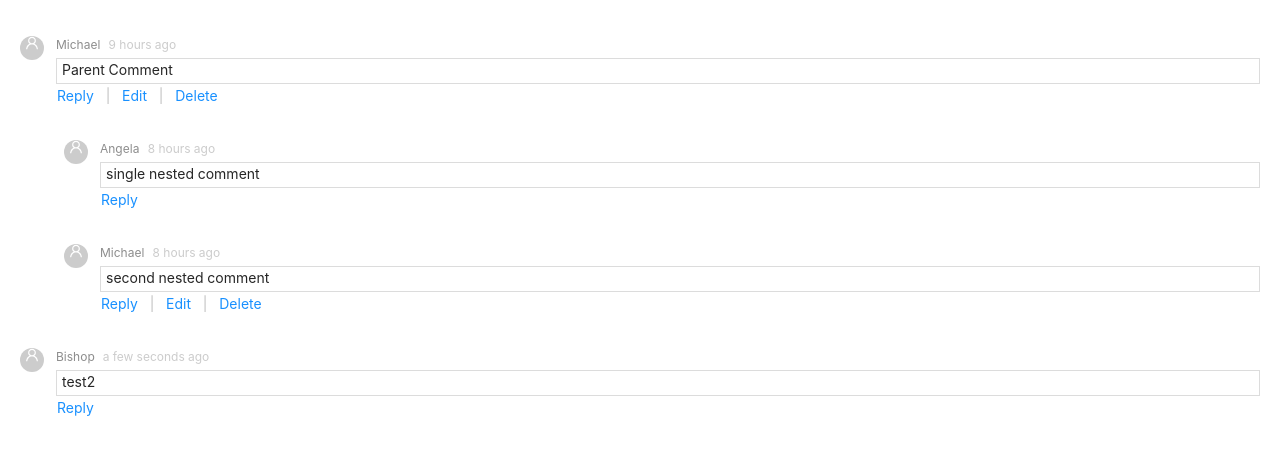
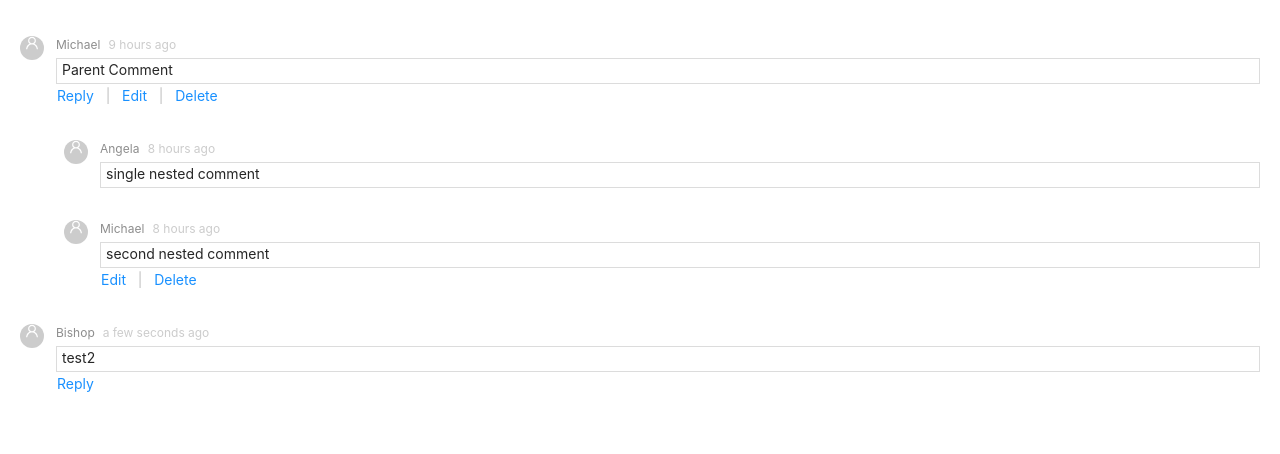
Before and after one commit to thunderperfect/react-ts-w4kqf6, a React (Create React App) app: page / in a window 1280 px wide. Shown: the top 454 px of the page. Built offline with nearby package versions, Linux system fonts and the light colour scheme.

Commit message:
1 file modified

```diff
--- a/CommentEditor.tsx
+++ b/CommentEditor.tsx
@@ -16,6 +16,7 @@ interface EditorProps {
   onSubmit: (item: any, newContentValue: string) => void;
   onEditClick: (item: any) => void;
   onCancelEdit: (item: any) => void;
+  onReplying: (item: any) => void;
   submitting: boolean;
   deleting: boolean;
   onDelete: (item: any) => void;
@@ -32,6 +33,7 @@ export default function Editor({
 }: EditorProps) {
   const contentCopyRef = React.useRef(item.content);
   const [contentCopy, setContentCopy] = React.useState(contentCopyRef.current);
+  const showReply = !item.parentId;
 
   const handleCancelEdit = (e: React.MouseEvent<HTMLElement, MouseEvent>) => {
     onCancelEdit(item);
@@ -87,7 +89,8 @@ export default function Editor({
           </div>
         </React.Fragment>
       )}
-
+      {showReply && (
+        <React.Fragment>
           <Button
             style={{ paddingLeft: 0 }}
             onClick={handleOnEditClick}
@@ -97,11 +100,13 @@ export default function Editor({
           >
             Reply
           </Button>
-
+        </React.Fragment>
+      )}
+      {showReply && isAuthor && <ButtonSpacer />}
       {isAuthor && (
         <Form.Item noStyle style={{ border: '1px solid silver' }}>
-          <ButtonSpacer />
           <Button
+            style={!showReply ? { paddingLeft: 0 } : { paddingLeft: 'auto' }}
             onClick={handleOnEditClick}
             type="link"
             size="small"
@@ -133,11 +138,10 @@ export default function Editor({
               </Button>
             </React.Fragment>
           )}
-
           <ButtonSpacer />
           <Popconfirm
             onConfirm={handleDeleteClick}
-            title="Are you sure？"
+            title="Are you sure you want to delete this Comment?"
             icon={<QuestionCircleOutlined style={{ color: 'red' }} />}
           >
             <Button loading={deleting} type="link" size="small">
```
Lines whose indentation alone changed are shown as unchanged.
